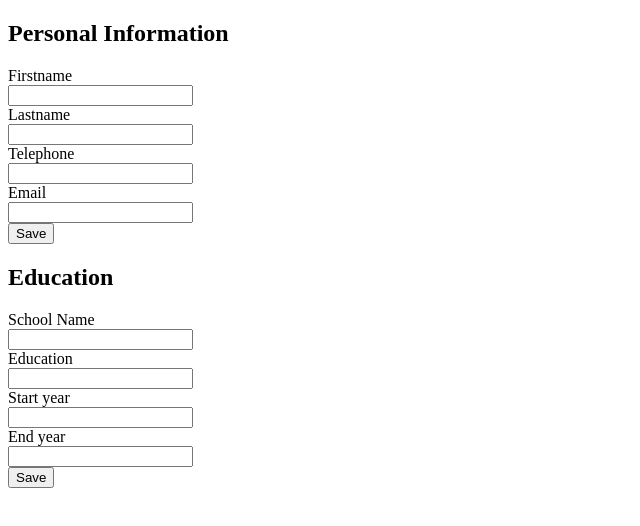
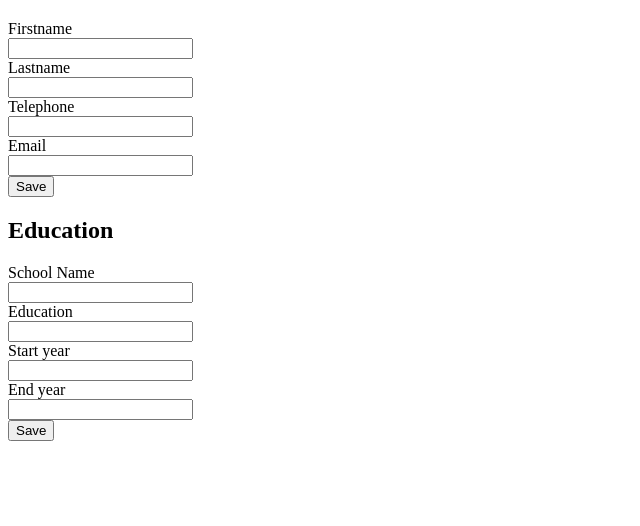
Before and after one commit to JSHC/odin-cvproject, a React (Create React App) app: page / in a window 1280 px wide. Shown: the top 526 px of the page, without its empty margins (0-640 px from the left). Built offline with nearby package versions, Linux system fonts and the light colour scheme.

Commit message:
Refactor Personal Info section

```diff
--- a/src/App.js
+++ b/src/App.js
@@ -1,4 +1,4 @@
-import PersonalInfo from "./components/PersonalInfo";
+import PersonalInfoSection from "./components/PersonalInfoSection";
 import Education from "./components/Education";
 import Section from "./components/Section";
 import React from "react";
@@ -12,11 +12,7 @@ class App extends React.Component {
   render() {
     return (
       <div>
-        <Section title="Personal Information"
-          editEnabled={this.state.editEnabled}
-          onEditEnabledChanged={() => this.setState({editEnabled: !this.state.editEnabled})}>
-            <PersonalInfo editEnabled={this.state.editEnabled}/>
-        </Section>
+        <PersonalInfoSection />
         <Section title="Education"
           editEnabled={this.state.editEnabled}
           onEditEnabledChanged={() => this.setState({editEnabled: !this.state.editEnabled})}>
--- /dev/null
+++ b/src/components/PersonalInfoSection.js
@@ -0,0 +1,50 @@
+import React from 'react';
+import Field from './Field';
+import Section from './Section';
+
+class PersonalInfo extends React.Component {
+    constructor(props) {
+        super(props);
+
+        this.state = {editEnabled: true}
+        this.onEditEnabledChanged = this.onEditEnabledChanged.bind(this);
+    }
+
+    onEditEnabledChanged() {
+        this.setState({editEnabled: !this.state.editEnabled})
+    }
+
+    render() {
+        const {editEnabled} = this.state;
+        return (
+            <Section
+                label="Personal Information"
+                editEnabled={this.state.editEnabled}
+                onEditEnabledChanged={this.onEditEnabledChanged}
+            >
+                <Field
+                    label="Firstname"
+                    type="text"
+                    editEnabled={editEnabled}
+                />
+                <Field
+                    label="Lastname"
+                    type="text"
+                    editEnabled={editEnabled}
+                />
+                <Field
+                    label="Telephone"
+                    type="text"
+                    editEnabled={editEnabled}
+                />
+                <Field
+                    label="Email"
+                    type="text"
+                    editEnabled={editEnabled}
+                />
+            </Section>
+        )
+    }
+}
+
+export default PersonalInfo;
```
